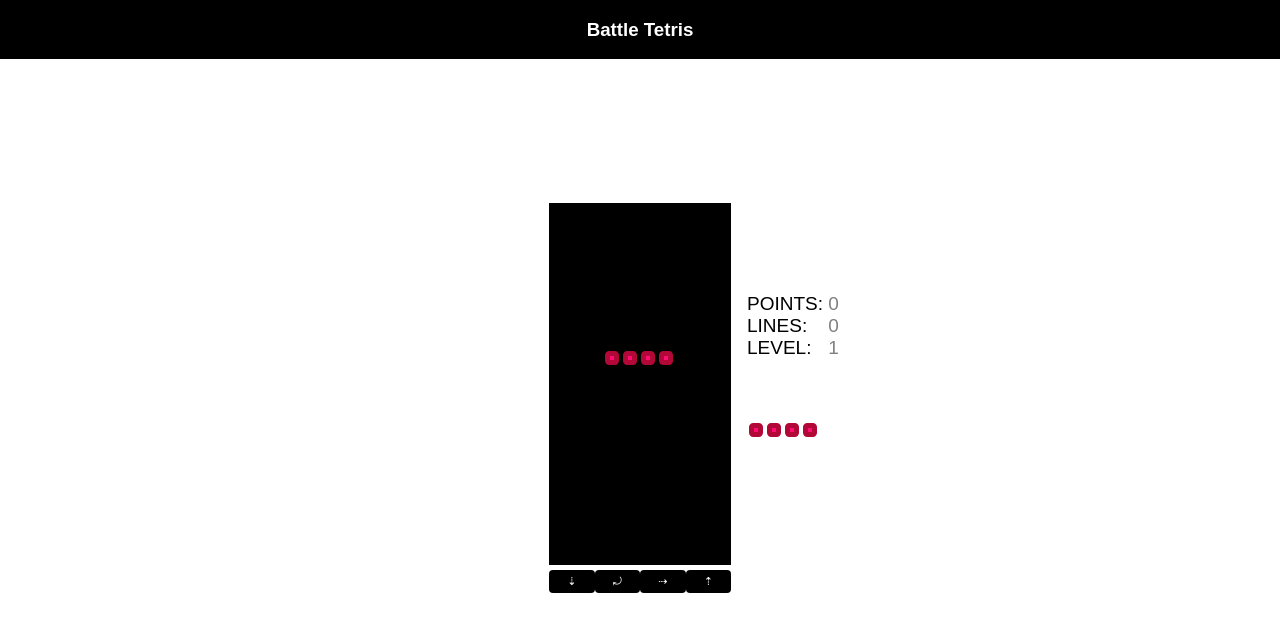
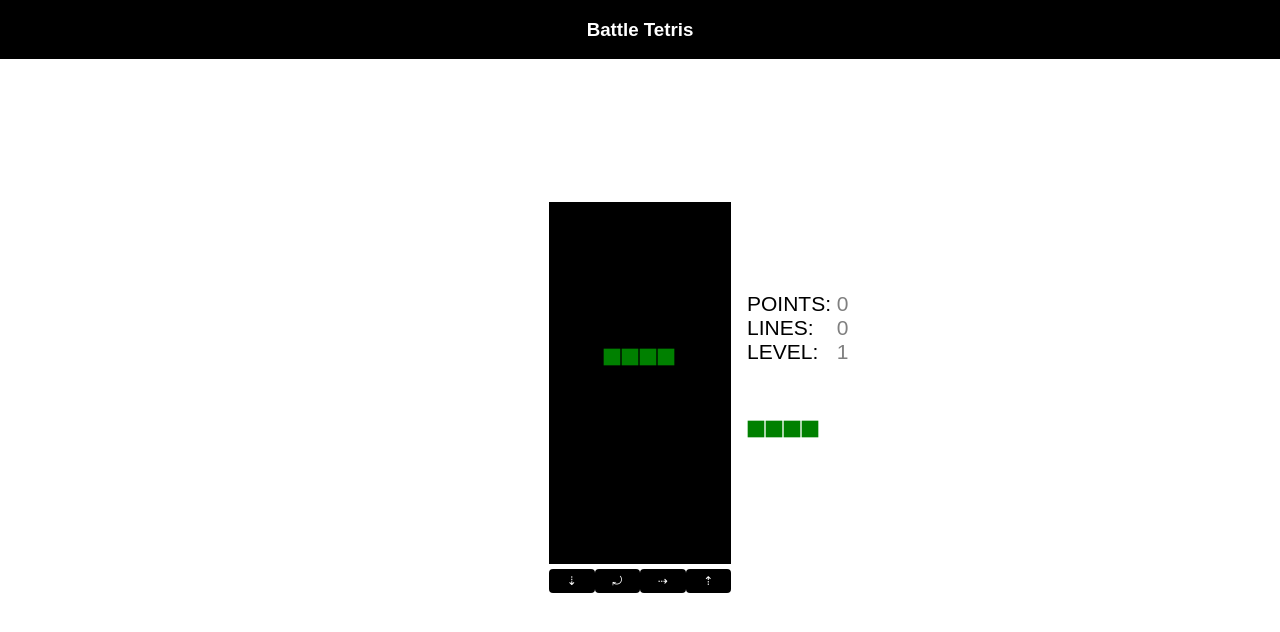
Before and after one commit to dylmarcor/BattleTetris, a React (Create React App) app: page / in a window 1280 px wide. Shown: the top 632 px of the page. Built offline with nearby package versions, Linux system fonts and the light colour scheme; the HTML template or start-up script is replaced by a standard one.

Commit message:
Add game style

```diff
--- a/src/App.jsx
+++ b/src/App.jsx
@@ -13,6 +13,7 @@ class App extends Component {
   render() {
     return (
       <div className="App">
+        {/* <Router> */}
         <NavBar />
             <Tetris settings ={{ blockSize: 4,
               offset: 2,
@@ -20,12 +21,12 @@ class App extends Component {
               columns: 10,
               blockBorderWidth: 5,
               boardColor:'black',
-              blockBorderRadius:'30%',
               intervalTimeInMiliSeconds: 1000,
-              blockOutline:0,
+              blockOutline:1,
               animation:false,
               boardBorderColor:'transparent'
             }} />
+        {/* </Router> */}
       </div>
     );
   }
--- a/src/components/Game.js
+++ b/src/components/Game.js
@@ -1,5 +1,3 @@
-//@flow
-
 import React, {Component} from 'react'
 import TetrisBlock from './TetrisBlock/TetrisBlock'
 import Board from './Board/Board'
@@ -23,7 +21,6 @@ class Tetris extends Component {
       tetrisblockMatrix: tetrisblock.matrix,
       intervalId: 0,
       intervalTime: this.settings.intervalTimeInMiliSeconds,
-      paused: false,
       points: 0,
       completedLines: 0,
       level: 1,
@@ -308,7 +305,6 @@ class Tetris extends Component {
     return (
       <div style={{ color: 'black' }}>
         <div>{this.state.intervalTime}</div>
-        <div>PAUSED: {this.state.paused ? ' true' : ' false'}</div>
         <div>POINTS: {this.state.points}</div>
         <div>LINES: {this.state.completedLines}</div>
         <div>X: {this.state.tetrisblock.column}, Y: {this.state.tetrisblock.row}</div>
--- a/src/components/NavBar/NavBar.css
+++ b/src/components/NavBar/NavBar.css
@@ -5,3 +5,8 @@ nav {
     position: fixed;
     width: 100%;
 }
+
+button {
+    align-content: left;
+    color: white;
+}
--- a/src/components/NavBar/NavBar.jsx
+++ b/src/components/NavBar/NavBar.jsx
@@ -4,8 +4,9 @@ import './NavBar.css'
 
 const NavBar = (props) => {
     return (
-        <div>
+        <div className="container">
             <nav>
+                {/* <Link to='/'>Click ME!</Link> */}
                 <h3>Battle Tetris</h3>
             </nav>
         </div>
--- a/src/components/Settings.js
+++ b/src/components/Settings.js
@@ -1,74 +1,44 @@
-//@flow
-
-// type Settings = {
-//     blockSize: number,
-//     tetrominoesColors: [],
-//     blockBorderColors:[],
-//     boardColor: string,
-//     rows: number,
-//     columns: number,
-//     offset: number,
-//     keys: {
-//       left: number,
-//       right: number,
-//       down: number,
-//       bottom:number,
-//       rotate: number,
-//       pause: number
-//     },
-//     blockBorderColor: string,
-//     blockBorderWidth:number,
-//     blockBorderRadius:number | string,
-//     intervalTimeInMiliSeconds: number,
-//     pointsPerLine:number,
-//     animation:boolean,
-//     blockOutline:number,
-//     boardBorderColor:string,
-//     buttonsBackgroundColor:string,
-//     buttonsColor:string,
-//   }
 const Settings = {
     blockSize: 30,
     tetrisblockColors: [
-      '#FF0D72',
-      '#0DC2FF',
-      '#0DFF72',
-      '#F538FF',
-      '#FF8E0D',
-      '#FFE138',
-      '#3877FF',
+      'green',
+      'red',
+      'blue',
+      'orange',
+      'yellow',
+      'purple',
+      'gray',
     ],
     blockBorderColors: [
-      '#b10837',
-      '#07698a',
-      '#099853',
-      '#720d77',
-      '#774002',
-      '#6b5c07',
-      '#034767',
+      'green',
+      'red',
+      'blue',
+      'orange',
+      'yellow',
+      'purple',
+      'gray',
     ],
     boardColor: 'black',
     rows: 20,
     columns: 10,
-    offset: 1.1,
+    offset: 1,
     keys: {
       left: 37,
       right: 39,
       down: 40,
-      bottom:32,
-      rotate: 38,
-      pause : 27
+      bottom: 32,
+      rotate: 38
     },
     blockBorderColor: 'transparent',
-    blockBorderWidth:0,
-    blockBorderRadius:0,
+    blockBorderWidth: 0,
+    blockBorderRadius: 0,
     intervalTimeInMiliSeconds: 1000,
-    pointsPerLine:1000,
-    animation:true,
-    blockOutline:0,
-    boardBorderColor:'transparent',
-    buttonsBackgroundColor:'black',
-    buttonsColor:'white'
+    pointsPerLine: 1000,
+    animation: true,
+    blockOutline: 0,
+    boardBorderColor: 'transparent',
+    buttonsBackgroundColor: 'black',
+    buttonsColor: 'white'
 }
 
 export default Settings
```
Also changed, not shown: src/components/Score.js (+9 -7 lines), src/components/TetrisBlock/TetrisBlock.js (indentation only).
